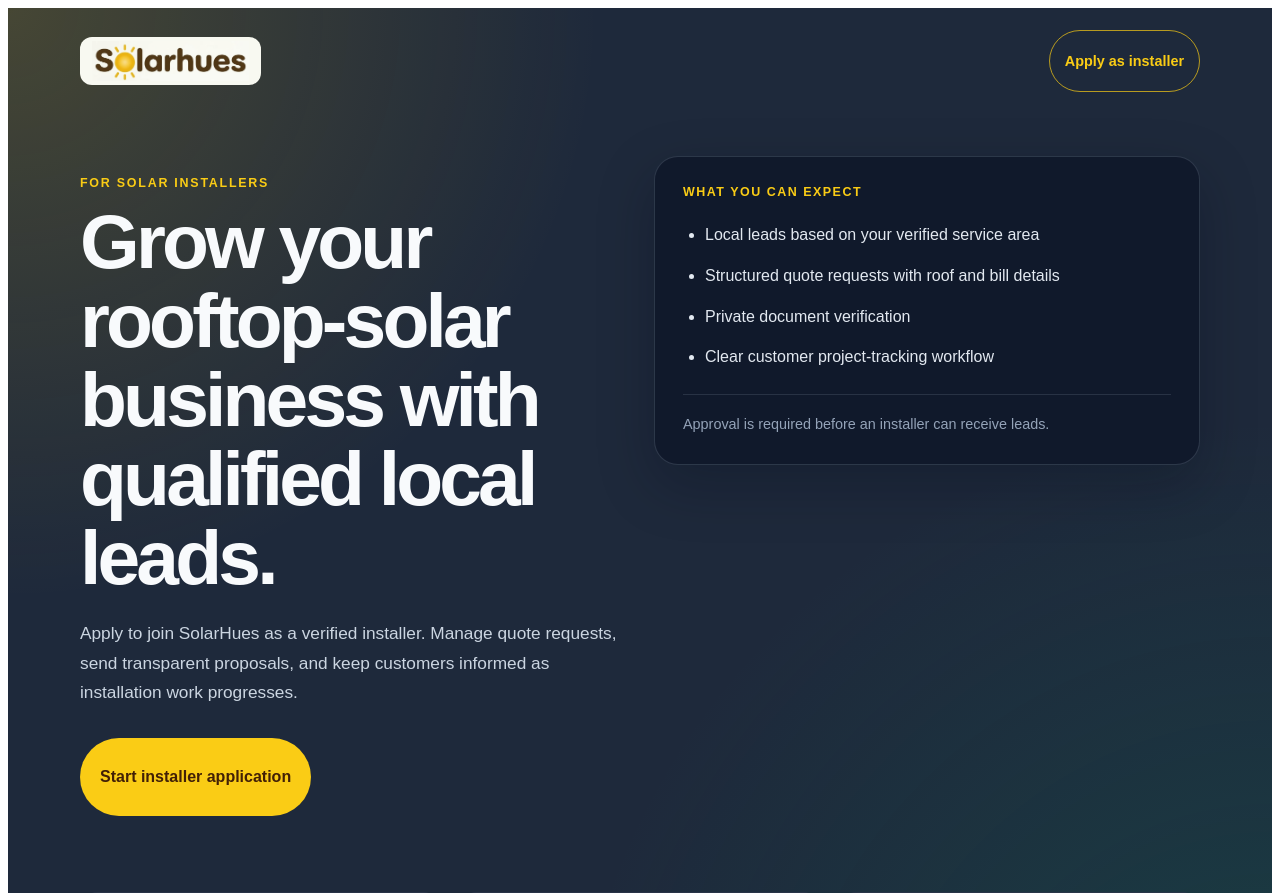
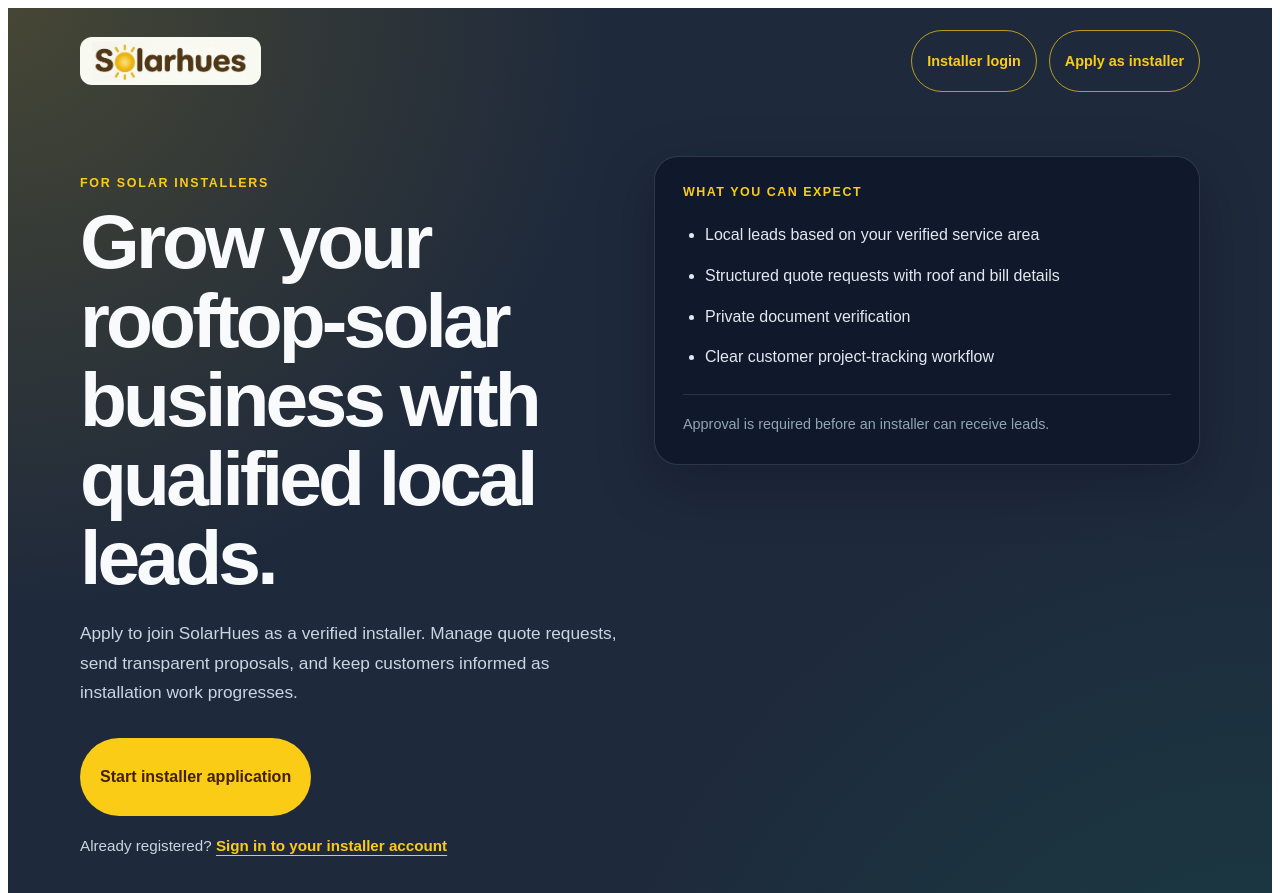
Before and after one commit to Solarhues/Solarhues-site, a Next.js app: page /vendor-apply in a window 1280 px wide. Shown: the top 893 px of the page. Built offline with nearby package versions, Linux system fonts and the light colour scheme.

Commit message:
Refactor navigation and application links in VendorApplyPage

```diff
--- a/app/vendor-apply/page.js
+++ b/app/vendor-apply/page.js
@@ -165,9 +165,22 @@ export default function VendorApplyPage() {
        <nav style={styles.nav}>
   <Logo />
 
+  <div
+    style={{
+      display: 'flex',
+      flexWrap: 'wrap',
+      alignItems: 'center',
+      gap: '12px',
+    }}
+  >
+    <Link href="/vendor-login" style={styles.navLink}>
+      Installer login
+    </Link>
+
     <Link href="/vendor-apply/form" style={styles.navLink}>
       Apply as installer
     </Link>
+  </div>
 </nav>
 
         <section style={styles.hero}>
@@ -187,6 +200,28 @@ export default function VendorApplyPage() {
            <Link href="/vendor-apply/form" style={styles.button}>
   Start installer application
 </Link>
+
+<p
+  style={{
+    margin: '18px 0 0',
+    color: '#cbd5e1',
+    fontSize: '0.95rem',
+    lineHeight: 1.6,
+  }}
+>
+  Already registered?{' '}
+  <Link
+    href="/vendor-login"
+    style={{
+      color: '#facc15',
+      fontWeight: 700,
+      textDecoration: 'underline',
+      textUnderlineOffset: '4px',
+    }}
+  >
+    Sign in to your installer account
+  </Link>
+</p>
           </div>
 
           <aside style={styles.panel}>
```
Lines whose indentation alone changed are shown as unchanged.
